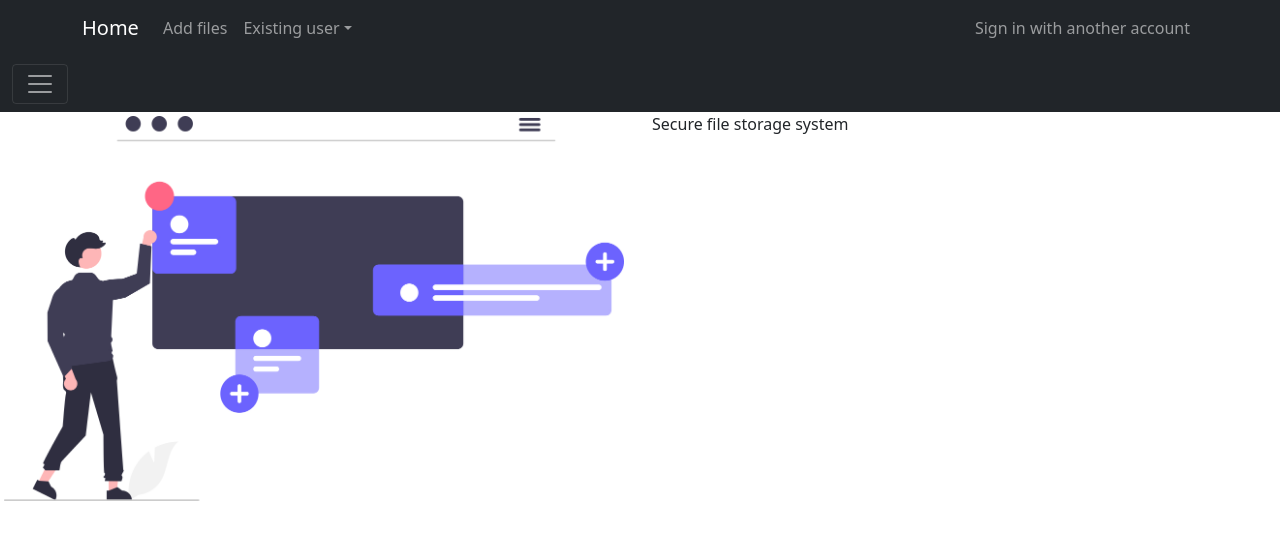
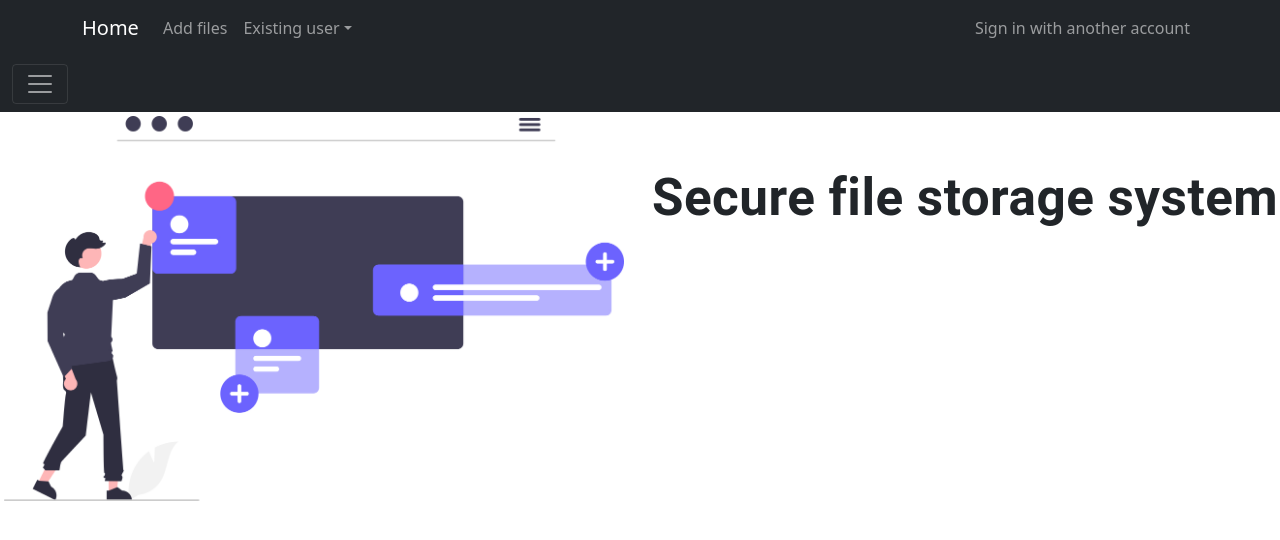
Before and after one commit to sanz17/sfs, a React (Create React App) app: page /Home in a window 1280 px wide. Shown: the top 540 px of the page. Built offline with nearby package versions, Linux system fonts and the light colour scheme.

Commit message:
Home page

```diff
--- a/src/components/home.jsx
+++ b/src/components/home.jsx
@@ -2,7 +2,17 @@ import React from "react";
 import "./CSS/Home.css";
 import Image from "react-bootstrap/Image";
 import { Row, Col } from "react-bootstrap";
+// import * as React from 'react';
+import { createTheme, ThemeProvider } from '@mui/material/styles';
+import Typography from '@mui/material/Typography';
 
+
+const theme = createTheme({
+  typography: {
+    // Tell MUI what the font-size on the html element is.
+    htmlFontSize: 5,
+  },
+});
 const Home = () => {
   return (
     <>
@@ -11,7 +21,9 @@ const Home = () => {
           <Image src="./img/imgtwo.jpg" thumbnail style={{ border: "none" }} />
         </Col>
         <Col>
-          Secure file storage system
+          <ThemeProvider theme={theme}>
+            <br /><br /><Typography><strong>Secure file storage system</strong></Typography>
+          </ThemeProvider>
         </Col>
       </Row>
     </>
```
